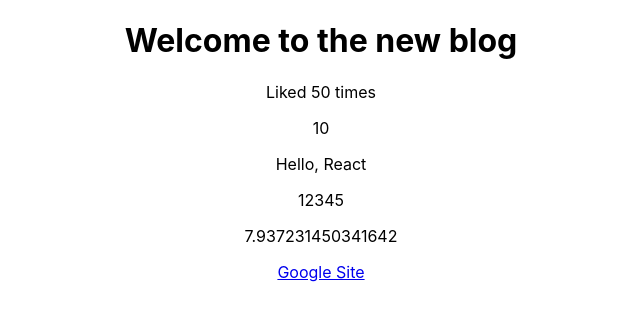
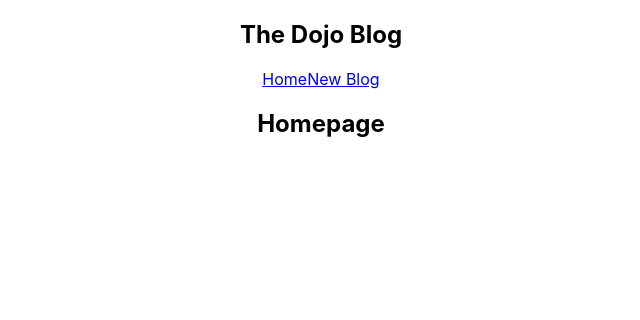
Before and after one commit to Saqib29/Learning-issue, a React (Create React App) app in the folder React/dojo-blog/: page / in a window 1280 px wide. Shown: the top 320 px of the page, without its empty margins (319-959 px from the left). Built offline with nearby package versions, Linux system fonts and the light colour scheme.

Commit message:
Multiple Components

```diff
--- a/React/dojo-blog/src/App.js
+++ b/React/dojo-blog/src/App.js
@@ -1,26 +1,16 @@
 import './App.css';
+import Navbar from './Navbar';
+import Home  from "./Home";
 
 function App() {
-
-  const title = 'Welcome to the new blog';
-  const likes = 50;
-//  booleans and object can't be output in react
-  const link = 'http://www.google.com';
 
 
   return (
     <div className="App">
+      <Navbar />
+      {/* <Navbar></Navbar> */}
       <div className="content">
-        <h1> { title } </h1>
-        <p>Liked { likes } times</p>
-
-        <p>{ 10 }</p>
-        <p>{ "Hello, React" }</p>
-        <p>{ [1,2,3,4,5] }</p>
-        <p>{ Math.random() * 10 }</p>
-
-        <a href={ link }>Google Site</a>
-
+        <Home />
       </div>
     </div>
   );
--- /dev/null
+++ b/React/dojo-blog/src/Home.js
@@ -0,0 +1,9 @@
+const Home = () => {
+    return (
+        <div className="home">
+            <h2>Homepage</h2>
+        </div>
+     );
+}
+
+export default Home;
--- /dev/null
+++ b/React/dojo-blog/src/Navbar.js
@@ -0,0 +1,13 @@
+const Navbar = () => {
+    return (
+        <nav className="navbar">
+            <h1>The Dojo Blog</h1>
+            <div className="links">
+                <a href="/">Home</a>
+                <a href="/create">New Blog</a>
+            </div>
+        </nav>
+     );
+}
+
+export default Navbar;
```
Also changed, not shown: 1 other file (tests, documents, lock files or other folders).
